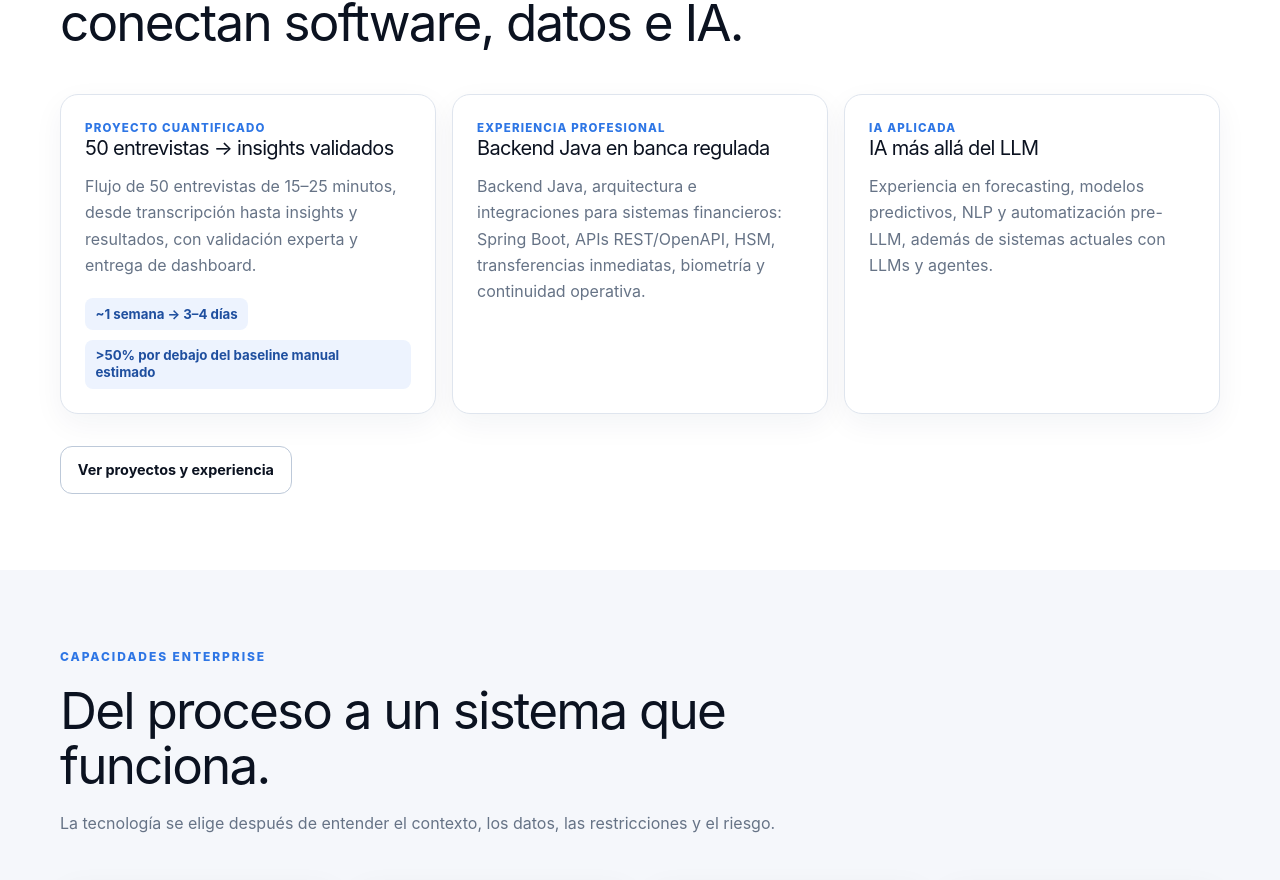
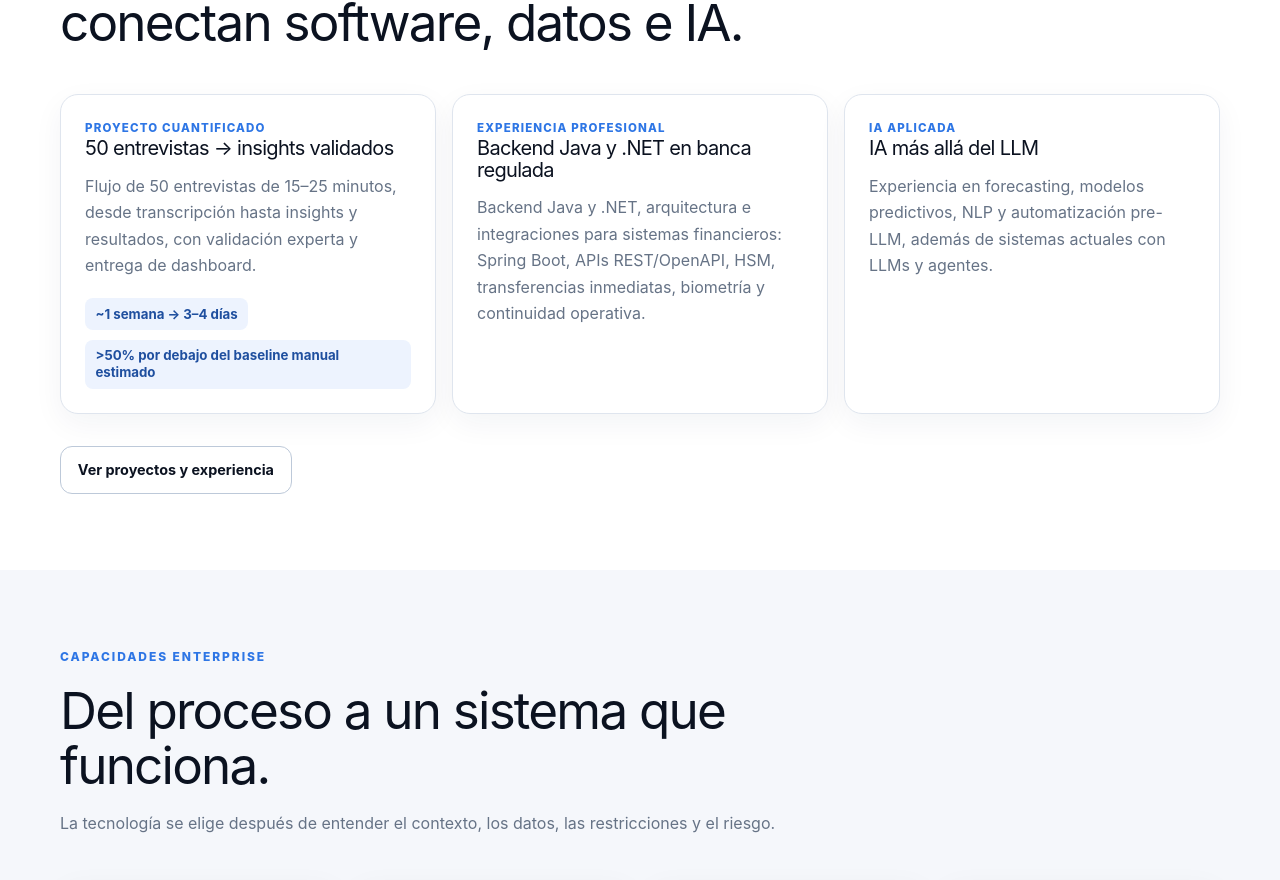
Before and after one commit to NeuracodeSAC/neuracode-landing-page, a React (Vite) app: page / in a window 1280 px wide. Shown: the part 990-1870 px from the top of the page. Built offline with nearby package versions, Linux system fonts and the light colour scheme.

Commit message:
fix: balance Java and .NET profile

```diff
--- a/src/content.ts
+++ b/src/content.ts
@@ -26,7 +26,7 @@ export const focusGroupProject: EvidenceItem = { id: 'focus-group', title: 'Auto
 
 export const professionalExperience: EvidenceItem[] = [
   { id: 'atlantic-city', title: 'Ingeniería de software en entorno regulado', organization: 'Atlantic City Casino & Sports', label: 'Experiencia profesional actual', summary: 'Software engineering en un entorno empresarial regulado, trabajando en arquitectura de software, cloud y datos, hardening de aplicaciones y evolución del SDLC, incluyendo adopción gobernada de AI Coding.', tags: ['Enterprise Software', 'Software Architecture', 'AWS / Cloud', 'Secure SDLC', 'AI Coding'] },
-  { id: 'caja-metropolitana', title: 'Backend Java e integración en banca regulada', organization: 'Caja Metropolitana de Lima', label: 'Experiencia profesional', summary: 'Backend Java, arquitectura e integraciones para sistemas financieros: Spring Boot, APIs REST/OpenAPI, HSM, transferencias inmediatas, autenticación biométrica, resiliencia y continuidad.', tags: ['Java', 'Spring Boot', 'APIs', 'HSM', 'Distributed Systems', 'Security'] },
+  { id: 'caja-metropolitana', title: 'Backend Java, .NET e integración en banca regulada', organization: 'Caja Metropolitana de Lima', label: 'Experiencia profesional', summary: 'Backend Java y .NET, arquitectura e integraciones para sistemas financieros: Spring Boot, APIs REST/OpenAPI, HSM, transferencias inmediatas, autenticación biométrica, resiliencia y continuidad.', tags: ['Java', 'Spring Boot', '.NET', 'APIs', 'HSM', 'Distributed Systems', 'Security'] },
   { id: 'sdc-consulting', title: 'Software, datos e IA aplicada en consultoría', organization: 'SDC Consulting', label: 'Experiencia de consultoría', summary: 'Backend y full-stack en sistemas estratégicos, además de datos, analítica, arquitectura, forecasting, NLP y automatización para distintos sectores.', tags: ['Java', 'Angular', 'Power BI', 'ML / NLP', 'Data Architecture'] },
   { id: 'sdc-learning', title: 'Instructor de Agentes de Inteligencia Artificial', organization: 'SDC Learning', label: 'Experiencia docente', summary: 'Formación a profesionales en arquitecturas LLM, sistemas agénticos y aplicación práctica de IA.', tags: ['LLMs', 'Agentic Systems', 'AI Enablement'] },
   { id: 'neuracode', title: 'Neuracode', organization: 'Neuracode', label: 'Cofundador', summary: 'Desarrollo de la práctica de Enterprise y Academy alrededor de IA, automatización, software y formación técnica.', tags: ['AI Automation', 'Enterprise', 'Academy'] },
@@ -66,9 +66,9 @@ export const deliveryStages = [
   { title: 'Operación', description: 'Llevar la solución a uso real, observarla y evolucionarla.' },
 ]
 export const jackTechnologyGroups = [
-  { label: 'Software & APIs', items: ['.NET', 'Python', 'FastAPI', 'Java', 'Spring Boot', 'Spring WebFlux', 'TypeScript', 'Angular', 'REST APIs', 'Microservices', 'Clean Architecture'] },
+  { label: 'Software & APIs', items: ['Java', 'Spring Boot', 'Spring WebFlux', '.NET', 'Python', 'FastAPI', 'TypeScript', 'Angular', 'REST APIs', 'Microservices', 'Clean Architecture'] },
   { label: 'Data & Analytics', items: ['PostgreSQL', 'SQL Server', 'ETL', 'Pentaho', 'Power BI', 'Elasticsearch', 'Data Warehouse', 'Data Lake', 'Forecasting', 'ML / NLP'] },
-  { label: 'Cloud, Security & Delivery', items: ['AWS', 'Docker', 'OAuth2 / JWT', 'OWASP', 'HSM', 'CI/CD', 'Secure SDLC'] },
+  { label: 'Cloud, Security & Delivery', items: ['Azure', 'Azure DevOps', 'AWS', 'Docker', 'OAuth2 / JWT', 'OWASP', 'HSM', 'CI/CD', 'Secure SDLC'] },
   { label: 'AI & Agentic', items: ['Anthropic / Claude', 'OpenAI / Codex', 'Google Vertex AI', 'AWS Bedrock', 'LangGraph', 'MCP', 'RAG', 'Tools / Skills', 'HITL', 'Evals'] },
 ]
 
--- a/src/pages/Empresas.tsx
+++ b/src/pages/Empresas.tsx
@@ -12,7 +12,7 @@ export default function Empresas() {
     <section className="section section-tint"><Container><SectionHeading eyebrow="Puedes llegar con..." title="No necesitas llegar con la arquitectura resuelta." description="El trabajo empieza entendiendo el proceso, los sistemas, los datos, las restricciones y el resultado que debe cambiar."/><div className="grid grid-3 scenario-grid">{buyerScenarios.map(item=><Card key={item}><p>“{item}”</p></Card>)}</div></Container></section>
     <section className="section"><Container><SectionHeading eyebrow="Ofertas" title="Una ruta clara desde discovery hasta operación."/><div className="grid grid-3">{offers.map((o,i)=><Card key={o.name}><span className="card-index">0{i+1}</span><h3>{o.name}</h3><p>{o.outcome}</p></Card>)}</div></Container></section>
     <section className="section section-dark"><Container><SectionHeading eyebrow="Proceso" title="Discovery → Arquitectura → Piloto → Integración → Evaluación → Operación."/><div className="principles">{principles.map((p,i)=><div key={p}><span>{i+1}</span><p>{p}</p></div>)}</div><p className="section-note">Seguridad, permisos, trazabilidad y observabilidad acompañan el proceso de extremo a extremo.</p><p className="section-note">La complejidad crece solo cuando el problema lo exige: automatización tradicional, workflow con LLM, agente o sistema agéntico.</p></Container></section>
-    <section className="section"><Container><SectionHeading eyebrow="Prueba de trabajo" title="Experiencia para conectar IA con la operación."/><div className="grid grid-3"><Card><p className="evidence-label">Proyecto cuantificado</p><h3>50 entrevistas → insights validados</h3><p>{focusGroupProject.summary}</p><div className="metric-row">{focusGroupProject.metrics?.map(metric=><strong key={metric}>{metric}</strong>)}</div></Card><Card><p className="evidence-label">Ingeniería regulada</p><h3>Backend Java, arquitectura y seguridad</h3><p>Experiencia en banca y software empresarial regulado: Spring Boot, integración, resiliencia, seguridad y continuidad operativa.</p></Card><Card><p className="evidence-label">Datos y lenguaje</p><h3>Predictive AI y NLP</h3><p>Forecasting de demanda, analítica predictiva y automatización de lenguaje pre-LLM junto a arquitecturas generativas actuales.</p></Card></div></Container></section>
+    <section className="section"><Container><SectionHeading eyebrow="Prueba de trabajo" title="Experiencia para conectar IA con la operación."/><div className="grid grid-3"><Card><p className="evidence-label">Proyecto cuantificado</p><h3>50 entrevistas → insights validados</h3><p>{focusGroupProject.summary}</p><div className="metric-row">{focusGroupProject.metrics?.map(metric=><strong key={metric}>{metric}</strong>)}</div></Card><Card><p className="evidence-label">Ingeniería regulada</p><h3>Backend Java y .NET, arquitectura y seguridad</h3><p>Experiencia en banca y software empresarial regulado: Java, .NET, Spring Boot, integración, resiliencia, seguridad y continuidad operativa.</p></Card><Card><p className="evidence-label">Datos y lenguaje</p><h3>Predictive AI y NLP</h3><p>Forecasting de demanda, analítica predictiva y automatización de lenguaje pre-LLM junto a arquitecturas generativas actuales.</p></Card></div></Container></section>
     <section className="section section-tint"><Container><div className="technology-buyer"><p className="eyebrow">Plataformas y patrones de implementación</p><h2>¿Ya tienes una tecnología definida?</h2><p>Podemos partir del proceso o de una plataforma ya elegida. Evaluamos integración, datos, permisos, seguridad, costo, observabilidad y operación antes de escalar.</p><div className="chip-row chip-row-primary">{primaryEcosystems.map(item=><span key={item}>{item}</span>)}</div><div className="chip-row">{technicalEcosystems.map(item=><span key={item}>{item}</span>)}</div><div className="faq-item"><h3>¿Trabajan con Claude, OpenAI, Vertex AI o AWS Bedrock?</h3><p>Sí. La selección depende del caso de uso, arquitectura existente, datos, seguridad, costo y operación. Cuando la mejor solución no necesita un LLM, también lo decimos.</p></div></div></Container></section>
     <section className="cta"><Container><h2>¿Tienes un proceso, producto o equipo que necesita avanzar con IA?</h2><Button href={whatsappUrl('proyecto')} target="_blank" rel="noreferrer">Hablar sobre el proyecto</Button></Container></section>
   </>
--- a/src/pages/Home.tsx
+++ b/src/pages/Home.tsx
@@ -13,7 +13,7 @@ export default function Home() {
       <p className="hero-copy">Diseñamos e implementamos automatizaciones, agentes, sistemas de IA y software conectados a datos, APIs y operación. Desde discovery y arquitectura hasta piloto, integración, evaluación y producción.</p>
       <div className="actions"><Button href={whatsappUrl('proyecto')} target="_blank" rel="noreferrer">Hablar sobre un proyecto</Button><Button to="/casos" variant="secondary">Ver experiencia y casos</Button><Button to="/jack-aguilar" variant="ghost">Conocer a Jack Aguilar</Button></div>
     </div><div className="system-card" aria-label="Nuestro enfoque"><div className="system-line"><span>01</span><p><strong>Problema</strong> antes que herramienta</p></div><div className="system-line"><span>02</span><p><strong>Arquitectura</strong> suficiente y operable</p></div><div className="system-line"><span>03</span><p><strong>Evidencia</strong> antes que promesa</p></div><div className="system-line"><span>04</span><p><strong>Gobernanza</strong> proporcional al riesgo</p></div></div></div></Container></section>
-    <section className="section proof-section"><Container><SectionHeading eyebrow="Experiencia aplicada" title="Proyectos y experiencia que conectan software, datos e IA."/><div className="grid grid-3"><Card><p className="evidence-label">{focusGroupProject.label}</p><h3>50 entrevistas → insights validados</h3><p>{focusGroupProject.summary}</p><div className="metric-row">{focusGroupProject.metrics?.map(metric=><strong key={metric}>{metric}</strong>)}</div></Card><Card><p className="evidence-label">Experiencia profesional</p><h3>Backend Java en banca regulada</h3><p>Backend Java, arquitectura e integraciones para sistemas financieros: Spring Boot, APIs REST/OpenAPI, HSM, transferencias inmediatas, biometría y continuidad operativa.</p></Card><Card><p className="evidence-label">IA aplicada</p><h3>IA más allá del LLM</h3><p>Experiencia en forecasting, modelos predictivos, NLP y automatización pre-LLM, además de sistemas actuales con LLMs y agentes.</p></Card></div><Button to="/casos" variant="secondary">Ver proyectos y experiencia</Button></Container></section>
+    <section className="section proof-section"><Container><SectionHeading eyebrow="Experiencia aplicada" title="Proyectos y experiencia que conectan software, datos e IA."/><div className="grid grid-3"><Card><p className="evidence-label">{focusGroupProject.label}</p><h3>50 entrevistas → insights validados</h3><p>{focusGroupProject.summary}</p><div className="metric-row">{focusGroupProject.metrics?.map(metric=><strong key={metric}>{metric}</strong>)}</div></Card><Card><p className="evidence-label">Experiencia profesional</p><h3>Backend Java y .NET en banca regulada</h3><p>Backend Java y .NET, arquitectura e integraciones para sistemas financieros: Spring Boot, APIs REST/OpenAPI, HSM, transferencias inmediatas, biometría y continuidad operativa.</p></Card><Card><p className="evidence-label">IA aplicada</p><h3>IA más allá del LLM</h3><p>Experiencia en forecasting, modelos predictivos, NLP y automatización pre-LLM, además de sistemas actuales con LLMs y agentes.</p></Card></div><Button to="/casos" variant="secondary">Ver proyectos y experiencia</Button></Container></section>
     <section className="section section-tint"><Container><SectionHeading eyebrow="Capacidades Enterprise" title="Del proceso a un sistema que funciona." description="La tecnología se elige después de entender el contexto, los datos, las restricciones y el riesgo." /><div className="grid grid-4">{capabilities.map((item, i) => <Card key={item.title}><span className="card-index">0{i + 1}</span><h3>{item.title}</h3><p>{item.text}</p></Card>)}</div><Button to="/empresas" variant="secondary">Ver servicios para empresas</Button></Container></section>
     <section className="section ecosystem-section"><Container><SectionHeading eyebrow="Experiencia técnica" title="Plataformas, frameworks y patrones según el caso." description="La tecnología aparece después de entender el problema, la arquitectura existente y las condiciones de operación."/><div className="ecosystem-groups"><div><h3>Plataformas y herramientas</h3><div className="chip-row chip-row-primary">{primaryEcosystems.map(item=><span key={item}>{item}</span>)}</div></div><div><h3>Frameworks y patrones</h3><div className="chip-row">{technicalEcosystems.map(item=><span key={item}>{item}</span>)}</div></div></div><p className="ecosystem-qualifier">Seleccionamos modelo, proveedor y arquitectura según el caso. No forzamos un LLM o un agente cuando una solución más simple es suficiente.</p></Container></section>
     <section className="section section-dark"><Container><SectionHeading eyebrow="Cómo trabajamos" title="Descubrir. Diseñar. Probar. Operar." /><div className="principles">{principles.map((item, i) => <div key={item}><span>{i + 1}</span><p>{item}</p></div>)}</div></Container></section>
--- a/src/pages/Jack.tsx
+++ b/src/pages/Jack.tsx
@@ -14,7 +14,7 @@ export default function Jack() {
     <section className="page-hero jack-hero"><Container><div className="jack-hero-grid"><div className="jack-hero-copy"><p className="eyebrow">Software · Architecture · AI</p><h1>Jack Aguilar</h1><p className="role">Software Engineer &amp; AI Automation Consultant</p><p>Ayudo a empresas a automatizar procesos e integrar IA en software, datos y operaciones reales.</p><p className="proof-line">Puedo entrar desde un proceso manual, un dashboard, una API, un producto existente o una iniciativa de IA y llevarlo desde discovery y arquitectura hasta piloto, integración, evaluación y operación.</p><div className="actions"><Button href={whatsappUrl('proyecto')} target="_blank" rel="noreferrer">Hablar sobre un proyecto</Button><Button to="/casos" variant="secondary">Ver proyectos y experiencia</Button></div></div><figure className="jack-portrait"><img src="/jack-aguilar-profile.webp" width="1122" height="1402" alt="Jack Aguilar, Software Engineer y consultor de automatización con IA" decoding="async" /></figure></div></Container></section>
     <section className="section section-tint scenarios-section"><Container><SectionHeading eyebrow="Puedes llegar con..." title="Un problema, un proceso o una herramienta ya elegida."/><div className="grid grid-3 scenario-grid">{buyerScenarios.map((item,index)=><Card key={item}><span className="scenario-index">{String(index + 1).padStart(2,'0')}</span><p>“{item}”</p></Card>)}</div><div className="scenario-cta"><p>Si reconoces una de estas situaciones, podemos revisar el proceso y los sistemas antes de elegir una solución.</p><Button href={whatsappUrl('proyecto')} target="_blank" rel="noreferrer">Este es mi caso — conversemos</Button></div></Container></section>
     <section className="section process-section"><Container><SectionHeading eyebrow="Cómo trabajo el problema" title="Del proceso a la operación."/><ol className="delivery-flow" aria-label="Etapas de implementación">{deliveryStages.map((stage,index)=><li key={stage.title}><span>{String(index + 1).padStart(2,'0')}</span><div><strong>{stage.title}</strong><p>{stage.description}</p></div></li>)}</ol><aside className="control-rail" aria-label="Controles transversales"><strong>Seguridad · permisos · trazabilidad · observabilidad</strong><p>Estos controles no aparecen al final: se definen y refinan desde la arquitectura hasta la operación.</p></aside></Container></section>
-    <section className="section"><Container><SectionHeading eyebrow="Trabajo seleccionado" title="Problemas reales en los que he trabajado."/><div className="grid grid-3"><Card><p className="evidence-label">{focusGroupProject.label}</p><h3>{focusGroupProject.title}</h3><p>{focusGroupProject.summary}</p><div className="metric-row">{focusGroupProject.metrics?.map(metric=><strong key={metric}>{metric}</strong>)}</div><div className="chip-row">{focusGroupProject.tags.map(tag=><span key={tag}>{tag}</span>)}</div></Card><Card><p className="evidence-label">Experiencia profesional</p><h3>Backend Java en banca regulada</h3><p>Backend Java y arquitectura de integraciones para banca regulada: Spring Boot, APIs REST/OpenAPI, seguridad, HSM, transferencias inmediatas, biometría y resiliencia.</p><div className="chip-row"><span>Java</span><span>Spring Boot</span><span>APIs</span><span>HSM</span><span>Security</span></div></Card><Card><p className="evidence-label">Engagement actual</p><h3>Documentación clínica asistida por voz</h3><p>Automatización de atención y documentación clínica asistida por voz, generando borradores estructurados y manteniendo revisión profesional.</p><div className="chip-row"><span>Voice AI</span><span>Workflow Automation</span><span>HITL</span></div></Card></div><Button to="/casos" variant="secondary">Ver todos los proyectos</Button></Container></section>
+    <section className="section"><Container><SectionHeading eyebrow="Trabajo seleccionado" title="Problemas reales en los que he trabajado."/><div className="grid grid-3"><Card><p className="evidence-label">{focusGroupProject.label}</p><h3>{focusGroupProject.title}</h3><p>{focusGroupProject.summary}</p><div className="metric-row">{focusGroupProject.metrics?.map(metric=><strong key={metric}>{metric}</strong>)}</div><div className="chip-row">{focusGroupProject.tags.map(tag=><span key={tag}>{tag}</span>)}</div></Card><Card><p className="evidence-label">Experiencia profesional</p><h3>Backend Java y .NET en banca regulada</h3><p>Backend Java y .NET, con arquitectura de integraciones para banca regulada: Spring Boot, APIs REST/OpenAPI, seguridad, HSM, transferencias inmediatas, biometría y resiliencia.</p><div className="chip-row"><span>Java</span><span>Spring Boot</span><span>.NET</span><span>APIs</span><span>HSM</span><span>Security</span></div></Card><Card><p className="evidence-label">Engagement actual</p><h3>Documentación clínica asistida por voz</h3><p>Automatización de atención y documentación clínica asistida por voz, generando borradores estructurados y manteniendo revisión profesional.</p><div className="chip-row"><span>Voice AI</span><span>Workflow Automation</span><span>HITL</span></div></Card></div><Button to="/casos" variant="secondary">Ver todos los proyectos</Button></Container></section>
     <section className="section section-dark"><Container><SectionHeading eyebrow="Experiencia profesional" title="Software, arquitectura, datos e IA aplicada."/><div className="evidence-list">{engineeringExperience.map(item=><article className="evidence-item" key={item.id}><p className="evidence-label">{item.label}</p><div><h3>{item.title}</h3>{item.organization&&<p className="organization">{item.organization}</p>}</div><div><p>{item.summary}</p><div className="chip-row">{item.tags.map(tag=><span key={tag}>{tag}</span>)}</div></div></article>)}</div></Container></section>
     <section className="section"><Container><div className="architecture-layout"><SectionHeading eyebrow="Arquitectura e integración" title="La IA empresarial funciona cuando se integra con los sistemas que ya existen." description="Una solución de IA no termina en el modelo. Para funcionar en producción debe conectarse con datos, APIs, permisos y procesos operativos. Mi trabajo abarca el diseño de arquitecturas e integraciones para incorporar IA en software existente, plataformas cloud y sistemas distribuidos, incluida la evolución de sistemas legacy."/><div className="capability-groups">{architectureCapabilityGroups.map(group=><div key={group.label}><h3>{group.label}</h3><div className="chip-row chip-row-primary">{group.items.map(item=><span key={item}>{item}</span>)}</div></div>)}</div></div></Container></section>
     <section className="section section-tint"><Container><SectionHeading eyebrow="Capacidad técnica" title="Capacidades y tecnologías por dominio."/><div className="technology-groups">{jackTechnologyGroups.map(group=><div key={group.label}><h3>{group.label}</h3><div className="chip-row">{group.items.map(item=><span key={item}>{item}</span>)}</div></div>)}</div></Container></section>
```
